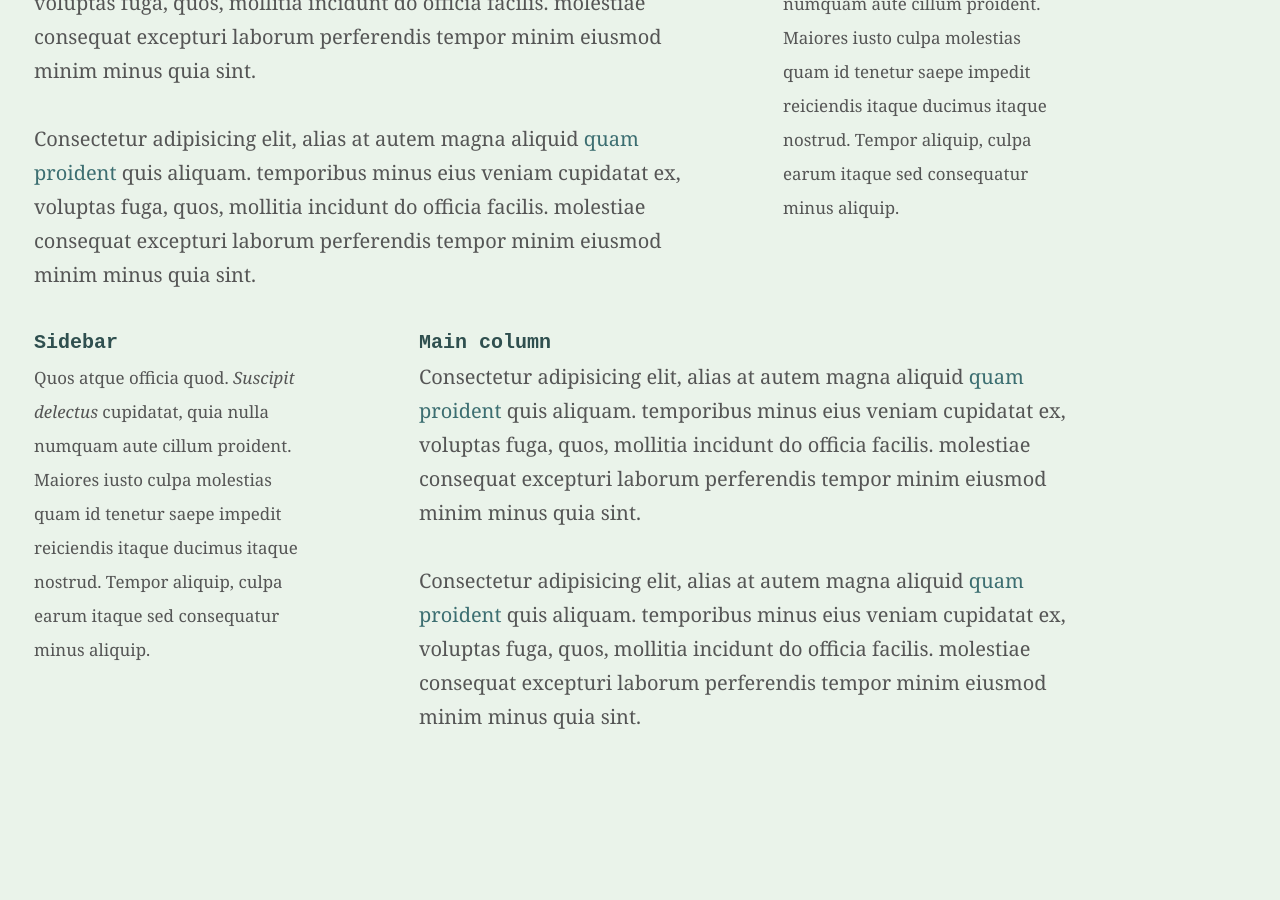
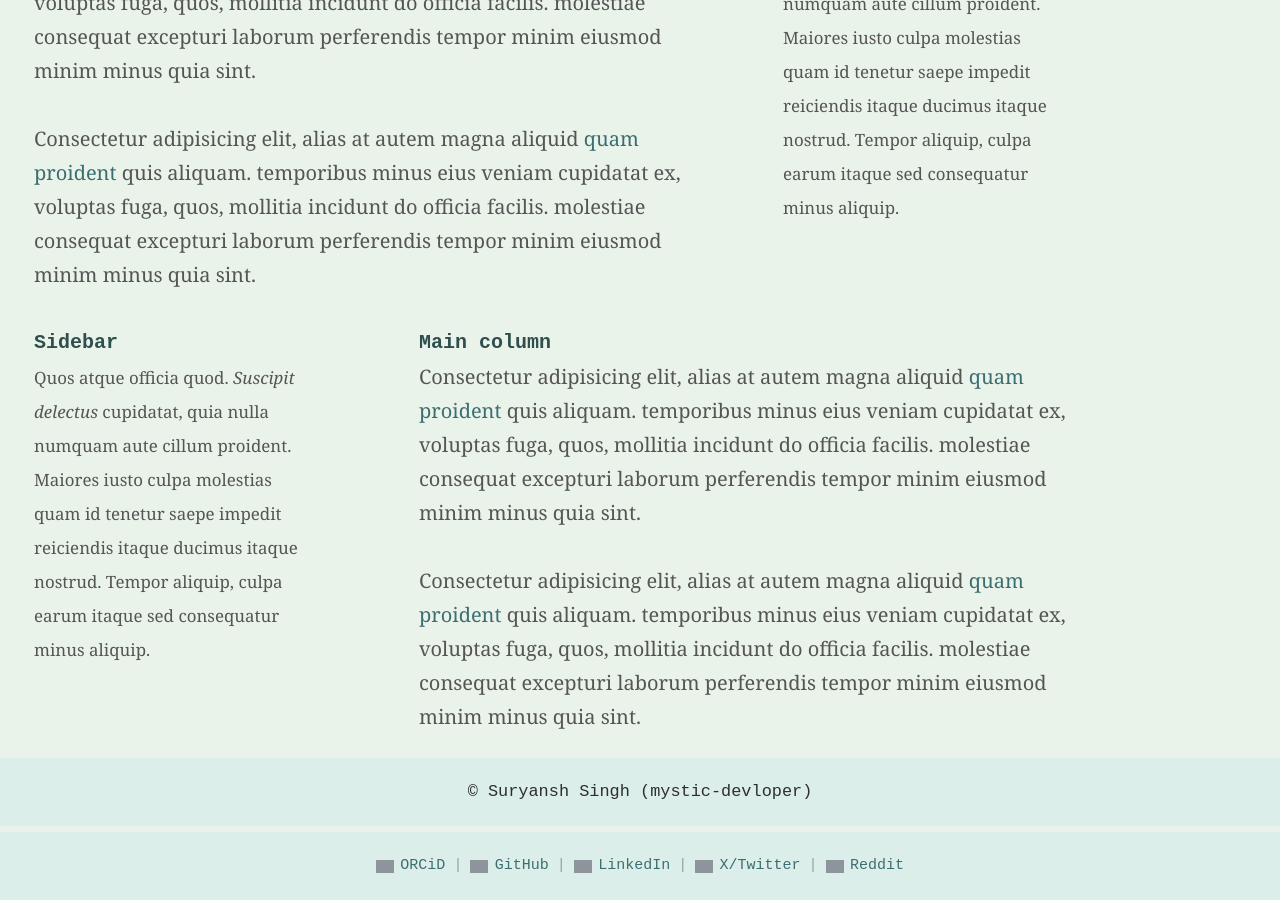
Before and after one commit to stew-verse/stew-verse.github.io, a Jekyll site: the page index.html, which Jekyll copies as it is, in a window 1280 px wide and 900 px high, scrolled down 5358 px. Built offline with Jekyll 4.4.1, drawn with Linux system fonts in a browser that asks for light colours; before the commit the page ends 6116 px from its top, so only the background shows below that; grey boxes are pictures that could not be loaded.

Commit message:
Update index.html

```diff
--- a/index.html
+++ b/index.html
@@ -186,5 +186,46 @@
       </div>
     </div>
 
+    <footer class="site-footer">
+  <p>
+    © Suryansh Singh <em>(mystic-devloper)</em>
+  </p>
+
+  <p class="social-links-container">
+    <a href="https://orcid.org/0009-0009-3747-844X" target="_blank" rel="noopener noreferrer">
+      <img src="https://cdn.jsdelivr.net/gh/simple-icons/simple-icons/icons/orcid.svg" width="18" height="18" alt="ORCiD" />
+      ORCiD
+    </a>
+
+    <span>|</span>
+
+    <a href="https://github.com/mystic-devloper" target="_blank" rel="noopener noreferrer">
+      <img src="https://cdn.jsdelivr.net/gh/simple-icons/simple-icons/icons/github.svg" width="18" height="18" alt="GitHub" />
+      GitHub
+    </a>
+
+    <span>|</span>
+
+    <a href="https://www.linkedin.com/in/research-by-surya" target="_blank" rel="noopener noreferrer">
+      <img src="https://cdn.jsdelivr.net/gh/simple-icons/simple-icons/icons/linkedin.svg" width="18" height="18" alt="LinkedIn" />
+      LinkedIn
+    </a>
+
+    <span>|</span>
+
+    <a href="https://x.com/sinister_surya" target="_blank" rel="noopener noreferrer">
+      <img src="https://cdn.jsdelivr.net/gh/simple-icons/simple-icons/icons/x.svg" width="18" height="18" alt="X/Twitter" />
+      X/Twitter
+    </a>
+
+    <span>|</span>
+
+    <a href="https://www.reddit.com/user/sinister_surya" target="_blank" rel="noopener noreferrer">
+      <img src="https://cdn.jsdelivr.net/gh/simple-icons/simple-icons/icons/reddit.svg" width="18" height="18" alt="Reddit" />
+      Reddit
+    </a>
+  </p>
+    </footer>
+
 </body>
-                                                                            </html>
+</html>
```
